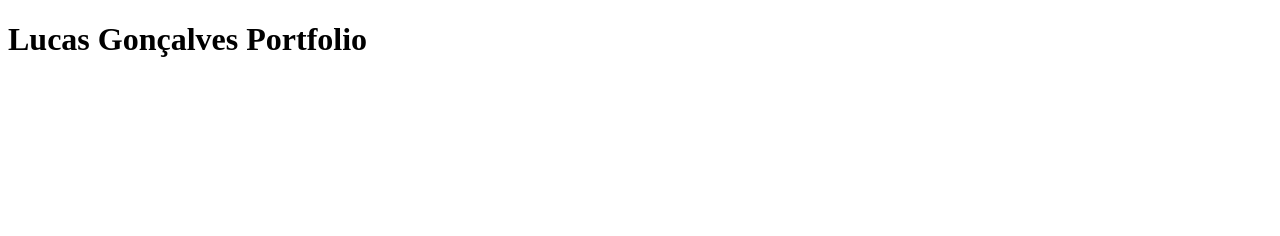
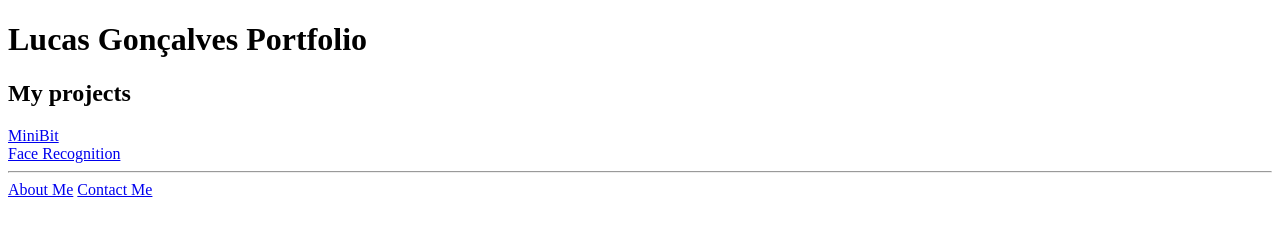
Before and after one commit to LucasGSan/portfolio, a plain HTML site: page index.html in a window 1280 px wide. Drawn offline with Linux system fonts and the light colour scheme.

Commit message:
increment

```diff
--- a/index.html
+++ b/index.html
@@ -9,6 +9,17 @@
 
 <body>
     <h1>Lucas Gonçalves Portfolio</h1>
+    <h2>My projects</h2>
+    <a href="https://github.com/Edaau/MiniBit">MiniBit</a><br>
+    <a href="https://github.com/LucasGSan/reconhecimento_facial">Face Recognition</a>
 </body>
+<footer>
+    <hr>
+    <a href="./public/about.html">About Me</a>
+    <a href="./public/contact.html">Contact Me</a>
+    <!-- <small>
+        Copyright © 2025 Lucas Gonçalves
+    </small> -->
+</footer>
 
 </html>
```
Also changed, not shown: public/about.html (added, +1 -0 lines), public/contact.html (added, +1 -0 lines).
